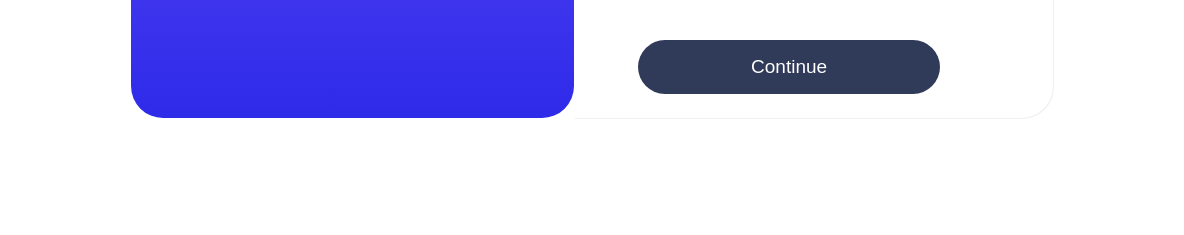
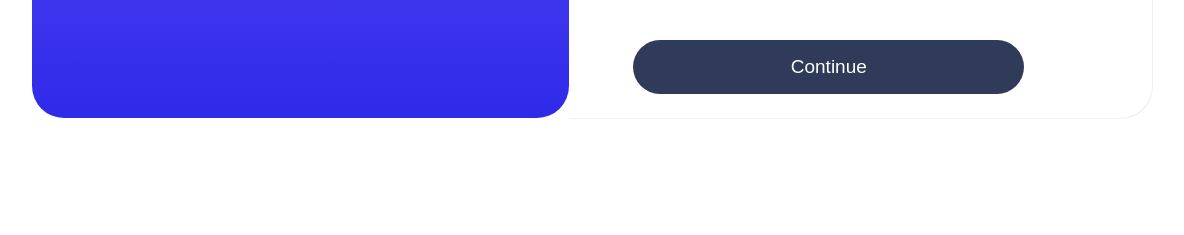
Before and after one commit to Migo090/Migo090-Rsults-Summary, a plain HTML site: page index.html in a window 1536 px wide. Shown: the part 565-800 px from the top of the page, without its empty margins (176-1360 px from the left). Drawn offline with Linux system fonts and the light colour scheme.

Commit message:
Update index.css

```diff
--- a/index.css
+++ b/index.css
@@ -157,3 +157,19 @@ button:hover{
         width: 100%;
     }
 }
+@media(min-width: 700px){
+    body{
+        padding: 1rem;
+    }
+    main{
+        width: 100%;
+    }
+}
+@media(min-width: 1301px){
+    body{
+        padding: 1rem;
+    }
+    main{
+        width: 70rem;
+    }
+}
```
